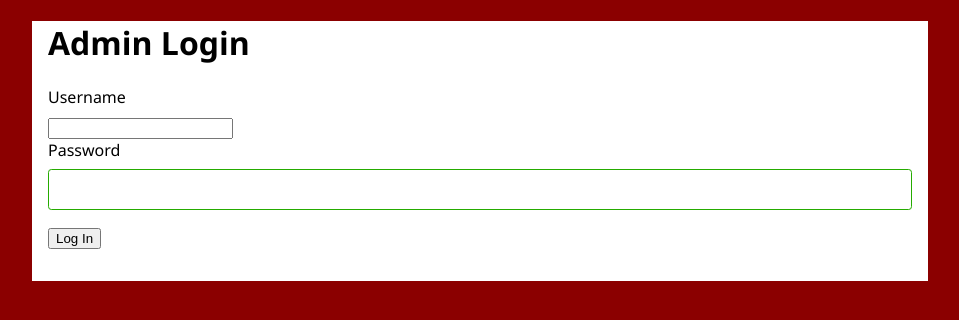
After one commit to LucidIsDreaming/PIZZA-TIME, a Node server app: page /login in a window 1280 px wide. The commit adds this page. Shown: the top 320 px of the page, without its empty margins (160-1119 px from the left). Run offline with Node 20, Linux system fonts and the light colour scheme.

Commit message:
added a login for pizza app (AUTHENTICATION)

```diff
--- a/app.js
+++ b/app.js
@@ -7,6 +7,11 @@ import mysql2 from 'mysql2';
 // Import .env
 import dotenv from 'dotenv';
 dotenv.config();
+
+// Import express-session
+// express-session lets the server "remember" users between requests
+import session from 'express-session';
+
 
 // Create a connection pool
 const pool = mysql2.createPool({
@@ -34,6 +39,43 @@ app.use(express.static('public'));
 // Add "middleware" to allow the app to parse form data
 // Access form data through req.body
 app.use(express.urlencoded({ extended: true }));
+
+/* ==================== SESSION MIDDLEWARE ====================
+ * A SESSION lets the server remember a user between requests.
+ * After this runs, every route can read and write req.session.
+ *
+ * secret:            Used to sign the session cookie (from .env)
+ * resave:            false = don't re-save sessions that didn't change
+ * saveUninitialized: false = don't create a session until we store
+ *                    something in it (like loggedIn = true)
+ * cookie.maxAge:     How long the login lasts, in milliseconds
+ *                    (1000 ms * 60 sec * 60 min = 1 hour)
+ */
+app.use(session({
+    secret: process.env.SESSION_SECRET,
+    resave: false,
+    saveUninitialized: false,
+    cookie: { maxAge: 1000 * 60 * 60 }
+}));
+
+/* ==================== requireLogin MIDDLEWARE ====================
+ * Middleware is a function that runs BETWEEN the request arriving
+ * and the route handler running. It receives three parameters:
+ *   req  - the request
+ *   res  - the response
+ *   next - a function that says "OK, continue to the route"
+ *
+ * If the user is logged in, we call next() to let them through.
+ * If not, we redirect them to the login page instead.
+ */
+function requireLogin(req, res, next) {
+    if (req.session.loggedIn) {
+        next();
+    } else {
+        res.redirect('/login');
+    }
+}
+
 
 // Set view engine to EJS
 app.set('view engine', 'ejs');
@@ -102,8 +144,51 @@ app.post('/submit-order', async(req, res) => {
     res.render('confirm', { order });
 });
 
+// Display the login page - http://localhost:3000/login
+// We pass error: null because there is no error yet.
+// login.ejs checks "if (error)", so error must always be defined.
+app.get('/login', (req, res) => {
+    res.render('login', { error: null });
+});
+
+// Process the login form
+// This handles POST requests to /login (when the user submits the form)
+app.post('/login', (req, res) => {
+
+    // Get the values the user typed into the form
+    const username = req.body.username;
+    const password = req.body.password;
+
+    // Compare them to the username and password stored in .env
+    if (username === process.env.ADMIN_USER &&
+        password === process.env.ADMIN_PASSWORD) {
+
+        // Correct! Remember that this user is logged in
+        req.session.loggedIn = true;
+
+        // Send them to the admin page
+        res.redirect('/admin');
+
+    } else {
+        // Wrong username or password - show the form again with an error
+        // Note: we don't say WHICH one was wrong. That would give an
+        // attacker a hint (e.g., "the username is right, keep guessing").
+        res.render('login', { error: 'Invalid username or password.' });
+    }
+});
+
+// Log out - http://localhost:3000/logout
+// req.session.destroy() deletes the session from the server.
+// When it's finished, we send the user back to the login page.
+app.get('/logout', (req, res) => {
+    req.session.destroy(() => {
+        res.redirect('/login');
+    });
+});
+
+
 // Add an admin route
-app.get('/admin', async(req, res) => {
+app.get('/admin', requireLogin, async(req, res) => {
     try {
 
         // Array destructuring gives us just the data from the query
--- a/package.json
+++ b/package.json
@@ -22,6 +22,7 @@
     "dotenv": "^18.0.10",
     "ejs": "^7.0.2",
     "express": "^5.2.1",
+    "express-session": "^1.19.0",
     "mysql2": "^3.24.6"
   },
   "devDependencies": {
--- a/public/styles/pizza-styles.css
+++ b/public/styles/pizza-styles.css
@@ -56,13 +56,19 @@ body {
     border-color: rgb(87, 188, 87);
 }
 
-input [type = "text"], input [type = "email"], select, textarea{
+input [type = "text"], input [type = "email"], input[type="password"], select, textarea{
     width: 100%;
     border: 1px solid rgb(37, 171, 0);
     border-radius: .25em;
     margin: 0rem 0rem 1rem 0rem;
     padding: .75rem;
 }
+
+.login-error {
+    color: darkred;
+    font-weight: bold;
+}
+
 
 /* customizing the legend and fieldset*/
 legend {
--- a/views/admin.ejs
+++ b/views/admin.ejs
@@ -13,6 +13,7 @@
 </head>
 <body>
     <h1>Orders</h1>
+    <a href="/logout">Log Out</a>
 
     <table id = "order-table" class = "display">
         <thead>
--- /dev/null
+++ b/views/login.ejs
@@ -0,0 +1,29 @@
+<!DOCTYPE html>
+<html lang="en">
+<head>
+    <meta charset="UTF-8">
+    <meta name="viewport" content="width=device-width, initial-scale=1.0">
+    <title>Admin Login</title>
+    <link rel="stylesheet" href="/styles/pizza-styles.css">
+</head>
+<body>
+    <div id="main">
+        <h1>Admin Login</h1>
+
+        <!-- Only show the error message if there is one -->
+        <% if (error) { %>
+            <p class="login-error"><%= error %></p>
+        <% } %>
+
+        <form action="/login" method="post">
+            <label for="username">Username</label>
+            <input type="text" id="username" name="username" required>
+
+            <label for="password">Password</label>
+            <input type="password" id="password" name="password" required>
+
+            <button type="submit">Log In</button>
+        </form>
+    </div>
+</body>
+</html>
```
Also changed, not shown: 1 other file.
